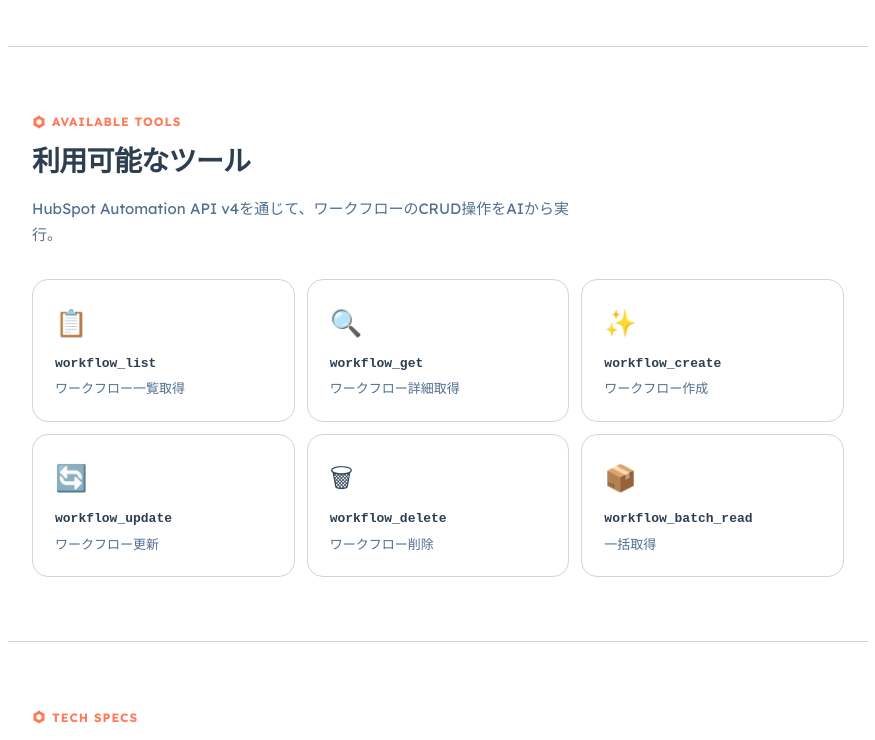
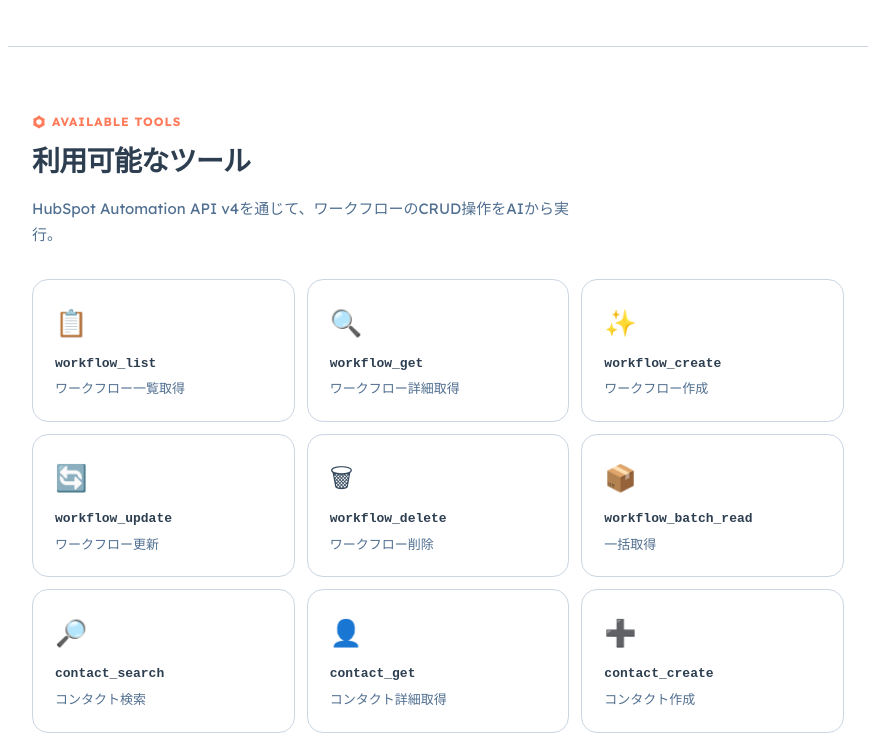
Before and after one commit to DaisukeHori/hubspot-ma-mcp, a Next.js app: page / in a window 1280 px wide. Shown: the part 2000-2740 px from the top of the page, without its empty margins (202-1077 px from the left). Built offline with nearby package versions, Linux system fonts and the light colour scheme.

Commit message:
feat: ランディングページに21ツール全表示・Tech Specs更新

```diff
--- a/app/page.tsx
+++ b/app/page.tsx
@@ -39,6 +39,21 @@
   { name: "workflow_update", desc: "ワークフロー更新", icon: "🔄" },
   { name: "workflow_delete", desc: "ワークフロー削除", icon: "🗑" },
   { name: "workflow_batch_read", desc: "一括取得", icon: "📦" },
+  { name: "contact_search", desc: "コンタクト検索", icon: "🔎" },
+  { name: "contact_get", desc: "コンタクト詳細取得", icon: "👤" },
+  { name: "contact_create", desc: "コンタクト作成", icon: "➕" },
+  { name: "contact_update", desc: "コンタクト更新", icon: "✏️" },
+  { name: "company_search", desc: "会社検索", icon: "🏢" },
+  { name: "company_get", desc: "会社詳細取得", icon: "🏛" },
+  { name: "company_create", desc: "会社作成", icon: "🏗" },
+  { name: "deal_search", desc: "取引検索", icon: "💰" },
+  { name: "deal_get", desc: "取引詳細取得", icon: "📊" },
+  { name: "deal_create", desc: "取引作成", icon: "🤝" },
+  { name: "deal_update", desc: "取引更新", icon: "💹" },
+  { name: "ticket_search", desc: "チケット検索", icon: "🎫" },
+  { name: "ticket_create", desc: "チケット作成", icon: "🎟" },
+  { name: "pipeline_list", desc: "パイプライン一覧", icon: "🔧" },
+  { name: "properties_list", desc: "プロパティ定義一覧", icon: "📑" },
 ];
 
 function CopyBtn({ text, label }: { text: string; label: string }) {
@@ -135,7 +150,7 @@
         .hs-steps{padding:16px 0 12px 20px;font-size:14px;line-height:1.8;color:var(--hs-text)}
         .hs-callout{background:#FEF3E2;border-left:3px solid #F5A623;border-radius:4px;padding:10px 14px;font-size:13px;color:#7A5100;margin-bottom:12px;line-height:1.6}
         .hs-code{background:var(--hs-obsidian);color:#E2E8F0;border-radius:var(--hs-radius);padding:16px 20px;overflow-x:auto;font-size:12px;line-height:1.7;font-family:'SF Mono','Fira Code',monospace;margin-bottom:16px}
-        .hs-tools-grid{display:grid;grid-template-columns:repeat(auto-fill,minmax(230px,1fr));gap:12px}
+        .hs-tools-grid{display:grid;grid-template-columns:repeat(auto-fill,minmax(200px,1fr));gap:12px}
         .hs-tool-card{background:var(--hs-white);border:1px solid var(--hs-border);border-radius:var(--hs-radius-lg);padding:22px;transition:all 0.2s}
         .hs-tool-card:hover{border-color:var(--hs-orange);box-shadow:var(--hs-shadow-md);transform:translateY(-2px)}
         .hs-tool-card__icon{font-size:26px;margin-bottom:10px}
@@ -236,7 +251,7 @@
         <div className="hs-section__label"><Sprocket size={14} /> TECH SPECS</div>
         <h2 className="hs-section__title">技術仕様</h2>
         <div className="hs-specs">
-          {[{l:"Framework",v:"Next.js 15"},{l:"Transport",v:"Streamable HTTP"},{l:"Protocol",v:"MCP 2025-03-26"},{l:"Auth",v:"2 Modes"},{l:"API",v:"HubSpot v4 Beta"},{l:"Hosting",v:"Vercel"}].map((s) => (
+          {[{l:"Framework",v:"Next.js 15"},{l:"Transport",v:"Streamable HTTP"},{l:"Protocol",v:"MCP 2025-03-26"},{l:"Auth",v:"2 Modes"},{l:"API",v:"CRM v3 + Automation v4"},{l:"Hosting",v:"Vercel"}].map((s) => (
             <div key={s.l} className="hs-spec"><div className="hs-spec__label">{s.l}</div><div className="hs-spec__value">{s.v}</div></div>
           ))}
         </div>
```
